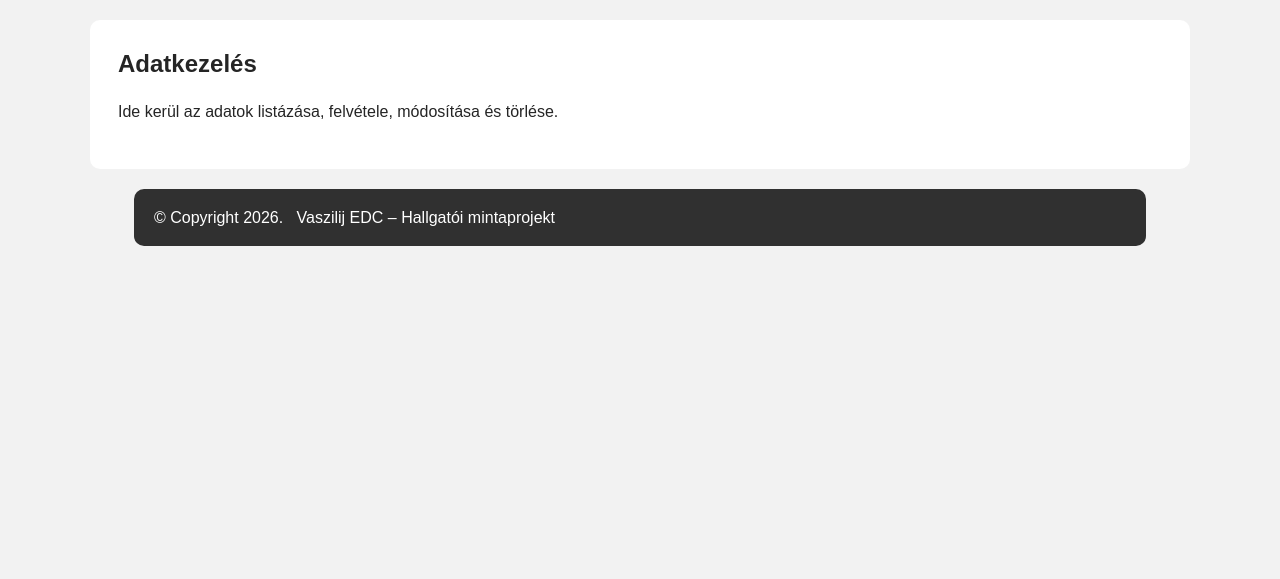
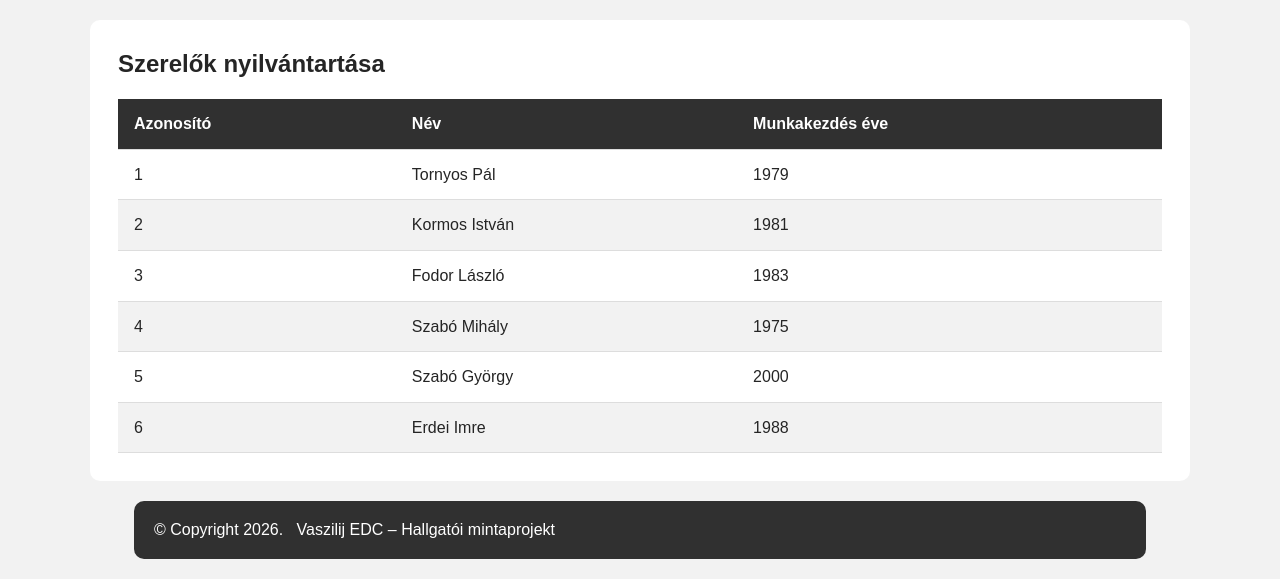
Before and after one commit to vigmiklos92-glitch/webprog-beadando, a PHP site: page /crud in a window 1280 px wide. Shown: the part 270-849 px from the top of the page. Before the commit the page ends 516 px from the top, so only its background shows below. Run offline with PHP 8.4, Linux system fonts and the light colour scheme; data comes from the database, SQL or seed files in the repository.

Commit message:
Szerelők adatbázisból történő listázása és táblázat formázása

```diff
--- /dev/null
+++ b/logicals/crud.php
@@ -0,0 +1,24 @@
+<?php
+$szerelok = [];
+$hiba = '';
+
+try {
+    $dbh = new PDO(
+        'mysql:host=localhost;dbname=gyakorlat7;charset=utf8mb4',
+        'root',
+        '',
+        [
+            PDO::ATTR_ERRMODE => PDO::ERRMODE_EXCEPTION,
+            PDO::ATTR_DEFAULT_FETCH_MODE => PDO::FETCH_ASSOC
+        ]
+    );
+
+    $lekerdezes = $dbh->query(
+        'SELECT az, nev, kezdev FROM szerelo ORDER BY az'
+    );
+
+    $szerelok = $lekerdezes->fetchAll();
+} catch (PDOException $e) {
+    $hiba = 'A szerelők adatait most nem sikerült betölteni.';
+    error_log($e->getMessage());
+}
--- /dev/null
+++ b/styles/crud.css
@@ -0,0 +1,33 @@
+#content table {
+    width: 100%;
+    border-collapse: collapse;
+    margin-top: 20px;
+}
+
+#content th,
+#content td {
+    padding: 12px 16px;
+    text-align: left;
+    border-bottom: 1px solid #ddd;
+}
+
+#content th {
+    background-color: #303030;
+    color: white;
+}
+
+#content tbody tr:nth-child(even) {
+    background-color: #f2f2f2;
+}
+
+#content tbody tr:hover {
+    background-color: #fbeee8;
+}
+
+@media (max-width: 600px) {
+    #content th,
+    #content td {
+        padding: 8px 6px;
+        font-size: 0.85rem;
+    }
+}
--- a/templates/pages/crud.tpl.php
+++ b/templates/pages/crud.tpl.php
@@ -1,2 +1,35 @@
-<h2>Adatkezelés</h2>
-<p>Ide kerül az adatok listázása, felvétele, módosítása és törlése.</p>
+
+<h2>Szerelők nyilvántartása</h2>
+
+<?php if ($hiba !== ''): ?>
+    <p><?= htmlspecialchars($hiba, ENT_QUOTES, 'UTF-8') ?></p>
+
+<?php elseif (empty($szerelok)): ?>
+    <p>Még nincs rögzített szerelő.</p>
+
+<?php else: ?>
+    <table>
+        <thead>
+            <tr>
+                <th scope="col">Azonosító</th>
+                <th scope="col">Név</th>
+                <th scope="col">Munkakezdés éve</th>
+            </tr>
+        </thead>
+        <tbody>
+            <?php foreach ($szerelok as $szerelo): ?>
+                <tr>
+                    <td><?= (int) $szerelo['az'] ?></td>
+                    <td>
+                        <?= htmlspecialchars(
+                            $szerelo['nev'],
+                            ENT_QUOTES,
+                            'UTF-8'
+                        ) ?>
+                    </td>
+                    <td><?= (int) $szerelo['kezdev'] ?></td>
+                </tr>
+            <?php endforeach; ?>
+        </tbody>
+    </table>
+<?php endif; ?>
```
